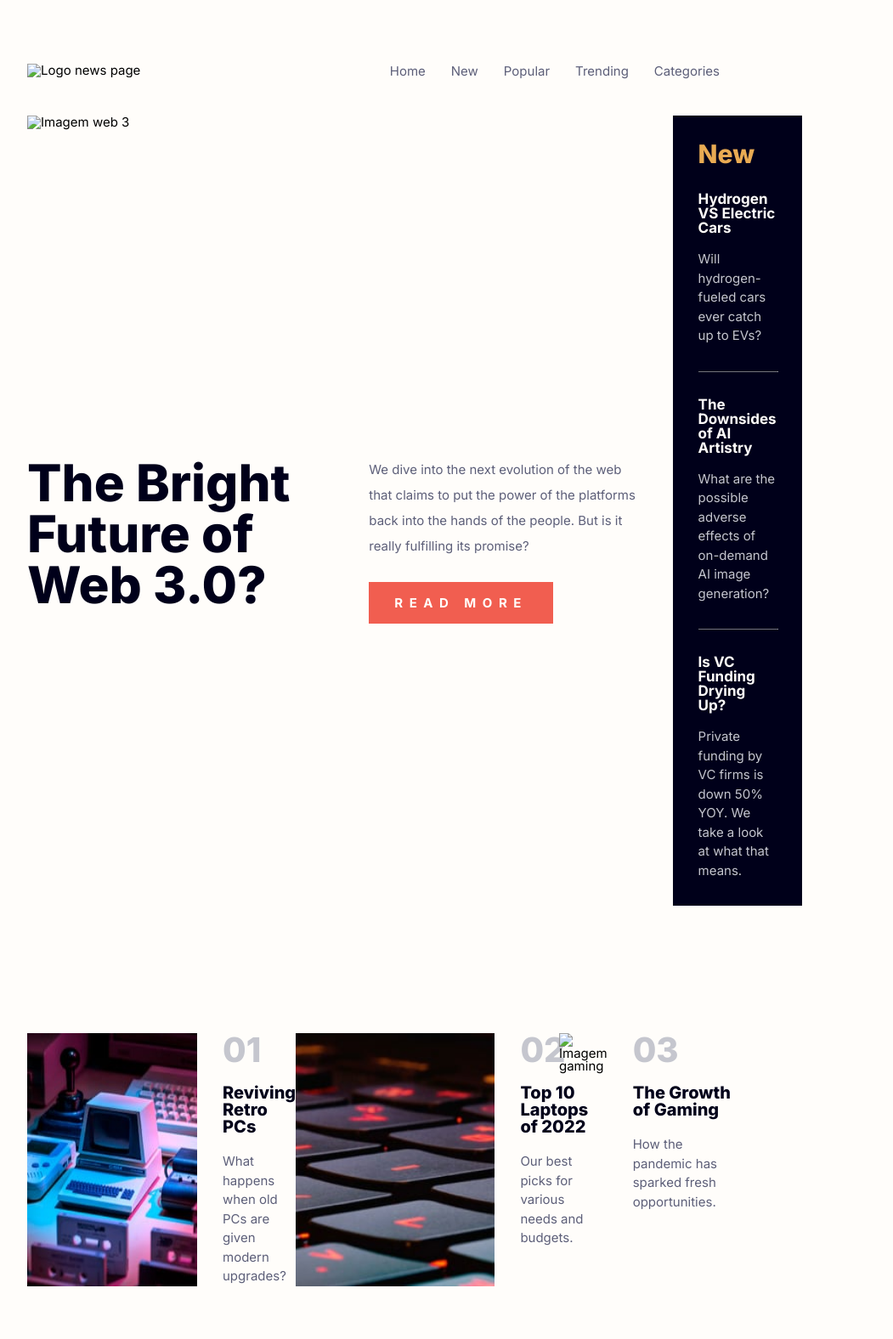
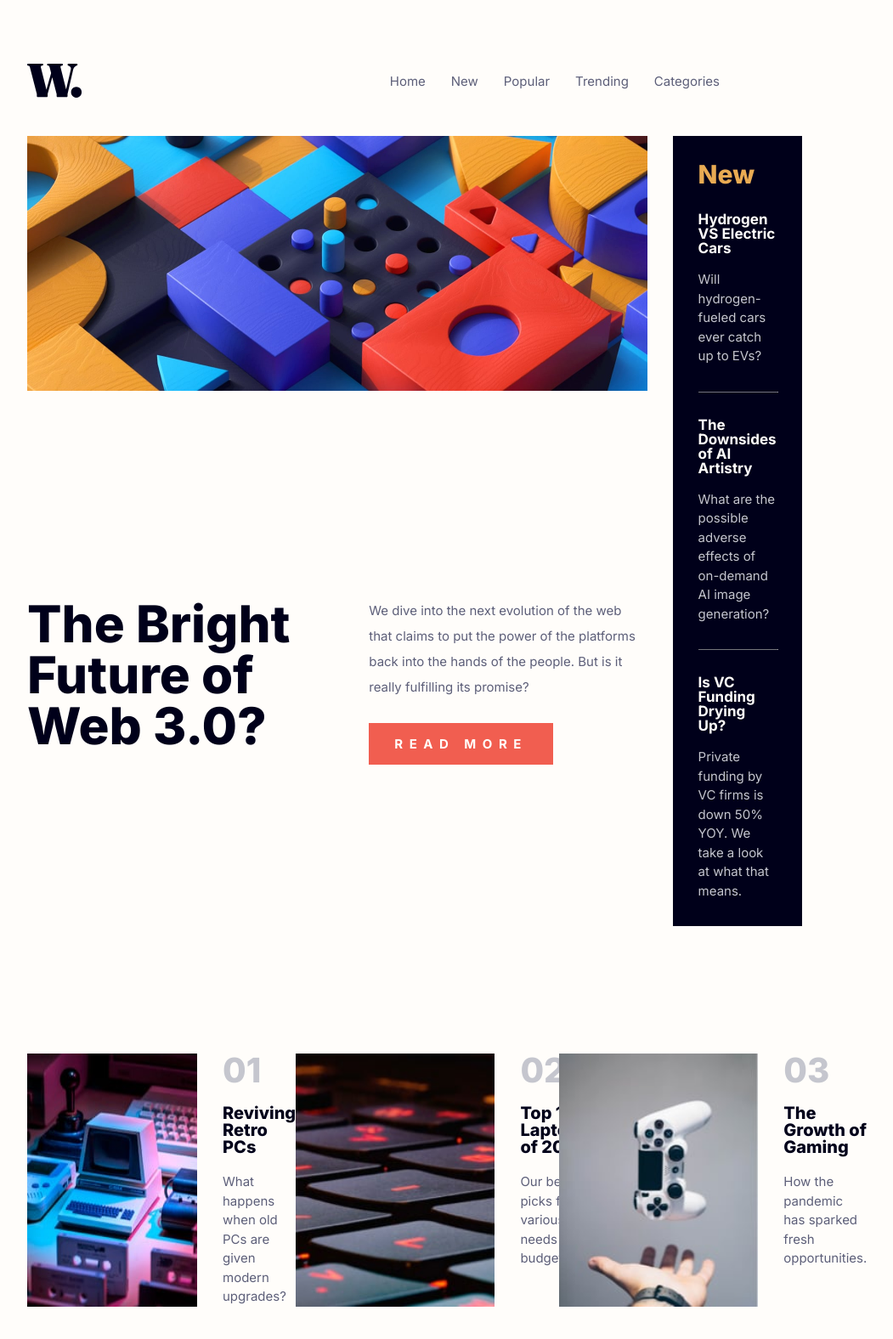
Before and after one commit to MiguelFaroni/News-home-page, a plain HTML site: page index.html in a window 1280 px wide. Shown: the whole page at 85% size, without its empty margins (193-1244 px from the left). Drawn offline with Linux system fonts and the light colour scheme; the site is published under a folder, as on GitHub Pages, so addresses that start at the root find nothing.

Commit message:
Update index.html

```diff
--- a/index.html
+++ b/index.html
@@ -14,7 +14,7 @@
     </head>
     <body>
         <header class="header">
-            <img src="/images/logo.svg" alt="Logo news page" class="header__logo">
+            <img src="images/logo.svg" alt="Logo news page" class="header__logo">
             <nav class="header__nav">
                 <ul class="nav__ul">
                     <li><a href="#">Home</a></li>
@@ -24,7 +24,7 @@
                     <li><a href="#">Categories</a></li>
                 </ul>
             </nav>
-            <img src="/images/icon-menu.svg" alt="Icone menu" class="icone__menu">
+            <img src="images/icon-menu.svg" alt="Icone menu" class="icone__menu">
             <nav class="menu__lateral menu__lateral--ativo">
                 <a href="#" class="menu__lateral--link menu__lateral--ativo">Home</a>
                 <a href="#" class="menu__lateral--link">Home</a>
@@ -39,7 +39,7 @@
             <section class="main">
                 <div class="brigth__future">
 
-                    <img src="/images/image-web-3-desktop.jpg" alt="Imagem web 3" class="future__img">
+                    <img src="images/image-web-3-desktop.jpg" alt="Imagem web 3" class="future__img">
 
                     <h1>The Bright Future of Web 3.0?</h1>
                     <div>
@@ -92,7 +92,7 @@
                     </div>
                 </div>
                 <div class="footer__div">
-                    <img src="/images/image-gaming-growth.jpg" alt="Imagem gaming" class="footer__imagem">
+                    <img src="images/image-gaming-growth.jpg" alt="Imagem gaming" class="footer__imagem">
                     <div class="footer__imagem--texto">
                         <h4>03</h4>
                         <h5>The Growth of Gaming</h5>
```
